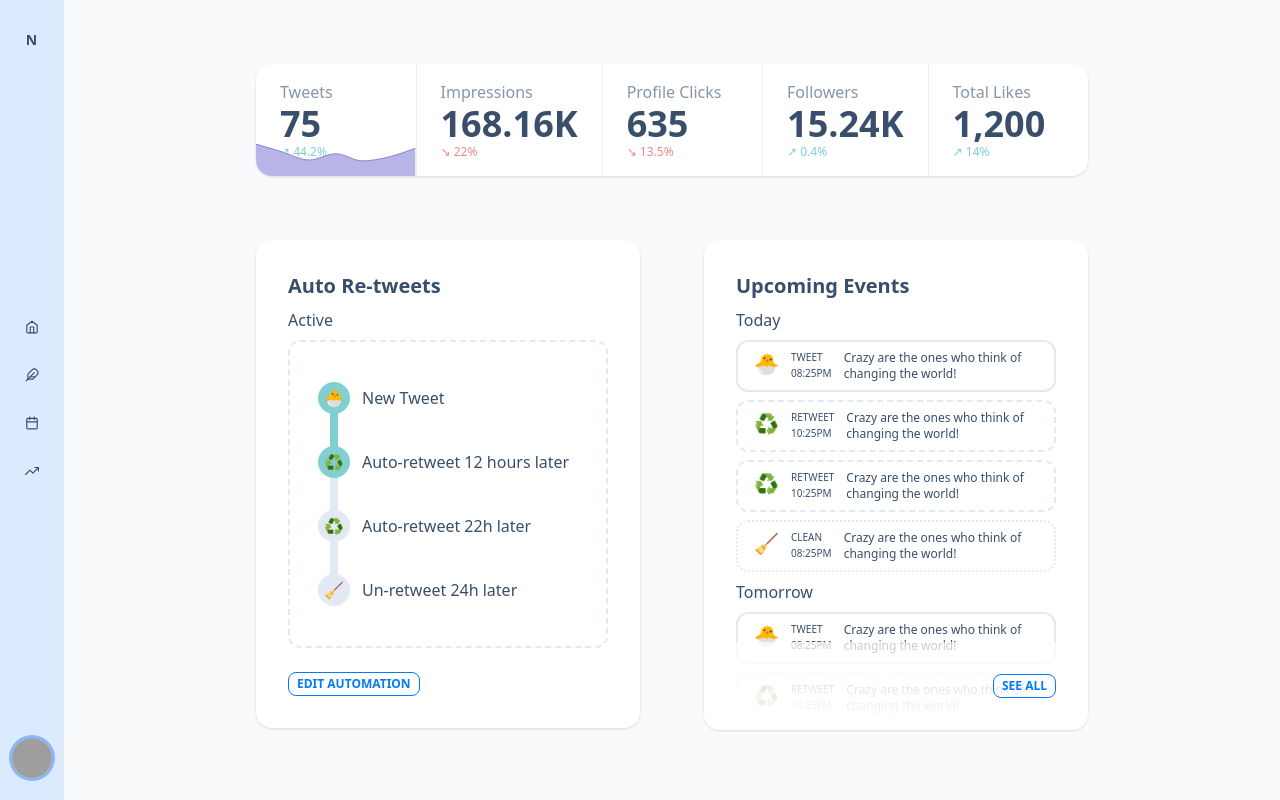
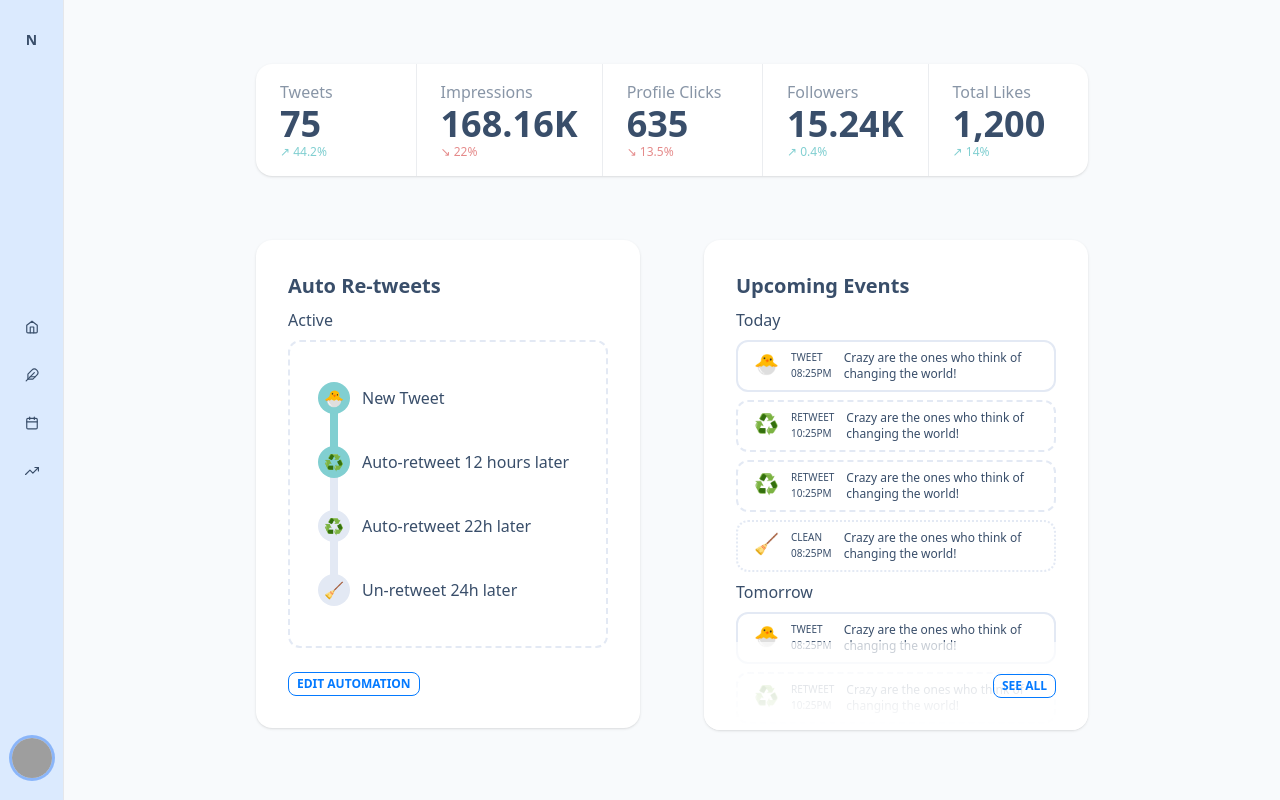
Before and after one commit to abheist/tweetcat-frontend, a Next.js app: page /home in a window 1280 px wide. Built offline with nearby package versions, Linux system fonts and the light colour scheme; grey boxes are pictures that could not be loaded.

Commit message:
✨Analytics - demo chart added in analytics page and in homestats component as a background

```diff
--- a/src/components/homeStats.tsx
+++ b/src/components/homeStats.tsx
@@ -1,5 +1,3 @@
-import {FollowersChart} from "@/pages/analytics";
-
 export default function HomeStats() {
     return <div className="stats shadow w-full flex">
         {/*TODO: Increase the cell size on hover, so the chart will have better visibility*/}
@@ -9,7 +7,6 @@ export default function HomeStats() {
                 <div className="stat-value">75</div>
                 <div className="stat-desc text-success">↗︎ 44.2%</div>
             </div>
-            <div className={`absolute bottom-0 z-1 flex h-8 w-full`}><FollowersChart/></div>
         </div>
 
         <div className="stat">
```
